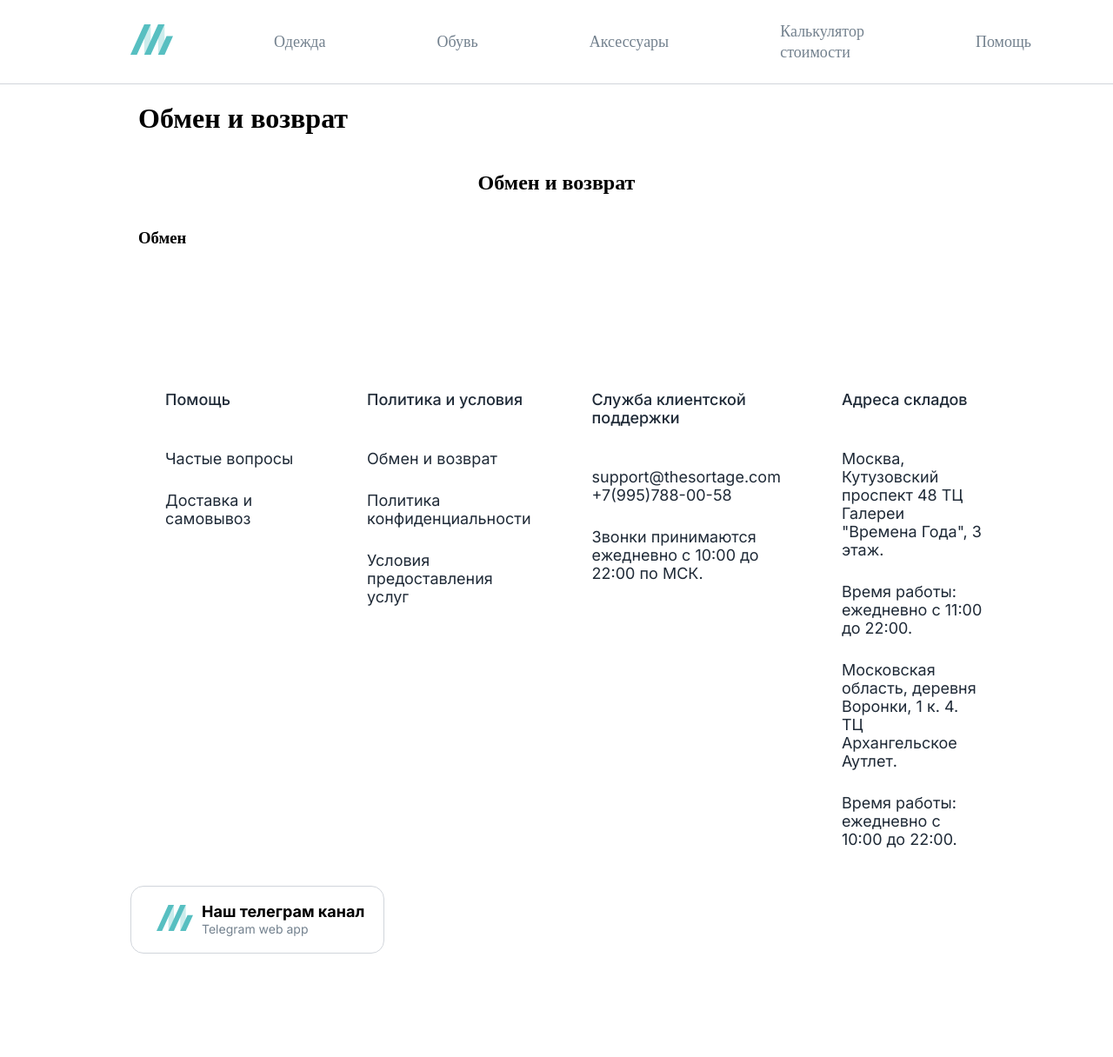
After one commit to evdokimov-dens/poizon-project, a PHP site: page /exchange.php in a window 1280 px wide; the page is wider, and only the part inside the window is pictured. The commit adds this page. Shown: the top 1216 px of that part at 87% size. Run offline with PHP 8.4, Linux system fonts and the light colour scheme; some web fonts are replaced.

Commit message:
add: exchange page

```diff
--- a/css/style.css
+++ b/css/style.css
@@ -859,3 +859,15 @@ html {
   font-weight: 400;
   line-height: normal;
 }
+.exchange {
+  display: flex;
+  justify-content: center;
+  width: 100%;
+}
+.exchange-content {
+  width: 962px;
+}
+.exchange-block {
+  display: flex;
+  justify-content: center;
+}
--- /dev/null
+++ b/exchange.php
@@ -0,0 +1,17 @@
+<? include_once ('header.php');?>
+
+<section class="exchange">
+  <div class="exchange-content">
+    <h1 class="exchange-title">Обмен и возврат</h1>
+    <div class="exchange-block">
+      <h2 class="exchange-block-title">Обмен и возврат</h2>
+    </div>
+    <h3 class="exchange-title-mini">Обмен</h3>
+  </div>
+</section>
+
+
+
+
+
+<? include_once('footer.php');?>
--- a/footer.php
+++ b/footer.php
@@ -10,7 +10,8 @@
 </ul>
       <ul class="footer-info-list">
         <li class="footer-info-item-first">Политика и условия</li>
-        <li class="footer-info-item">Обмен и возврат</li>
+        <li class="footer-info-item">
+          <a href="/exchange.php" class="footer-info-link-item">Обмен и возврат</a></li>
         <li class="footer-info-item">Политика конфиденциальности</li>
         <li class="footer-info-item">Условия предоставления услуг</li>
       </ul>
```
